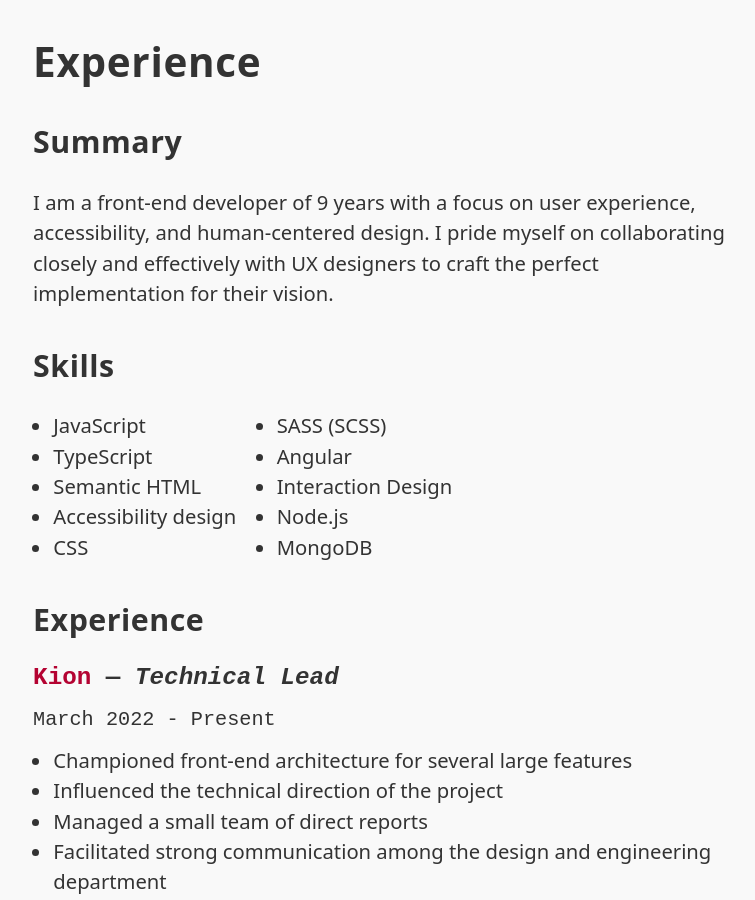
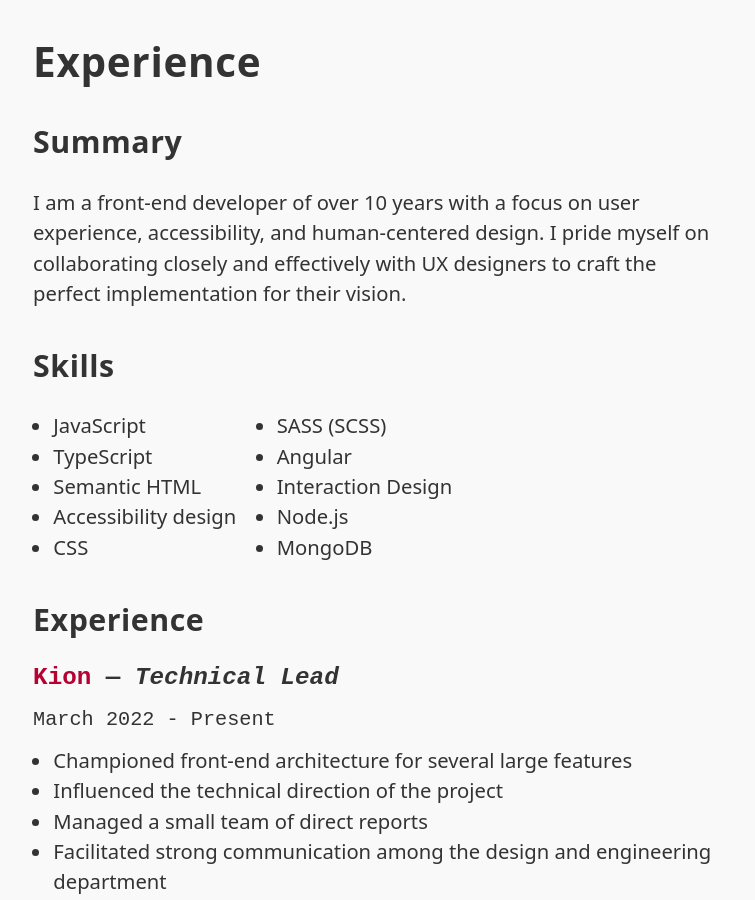
Before and after one commit to ktschmincke/hi-kev.dev, an Eleventy site: page src/experience.njk in a window 1280 px wide. Shown: the top 900 px of the page, without its empty margins (253-1008 px from the left). Built offline with nearby package versions, Linux system fonts and the light colour scheme; Eleventy itself is replaced by a stand-in of ours; files that its build step writes are made by us from their sources.

Commit message:
update experience

```diff
--- a/src/experience.njk
+++ b/src/experience.njk
@@ -2,7 +2,7 @@
 layout: 'layouts/base.njk'
 name: 'Kevin Schmincke'
 email: 'ktschmincke@gmail.com'
-summary: I am a front-end developer of 9 years with a focus on user experience, accessibility, and human-centered design. I pride myself on collaborating closely and effectively with UX designers to craft the perfect implementation for their vision.
+summary: I am a front-end developer of over 10 years with a focus on user experience, accessibility, and human-centered design. I pride myself on collaborating closely and effectively with UX designers to craft the perfect implementation for their vision.
 skills:
   - JavaScript
   - TypeScript
```
